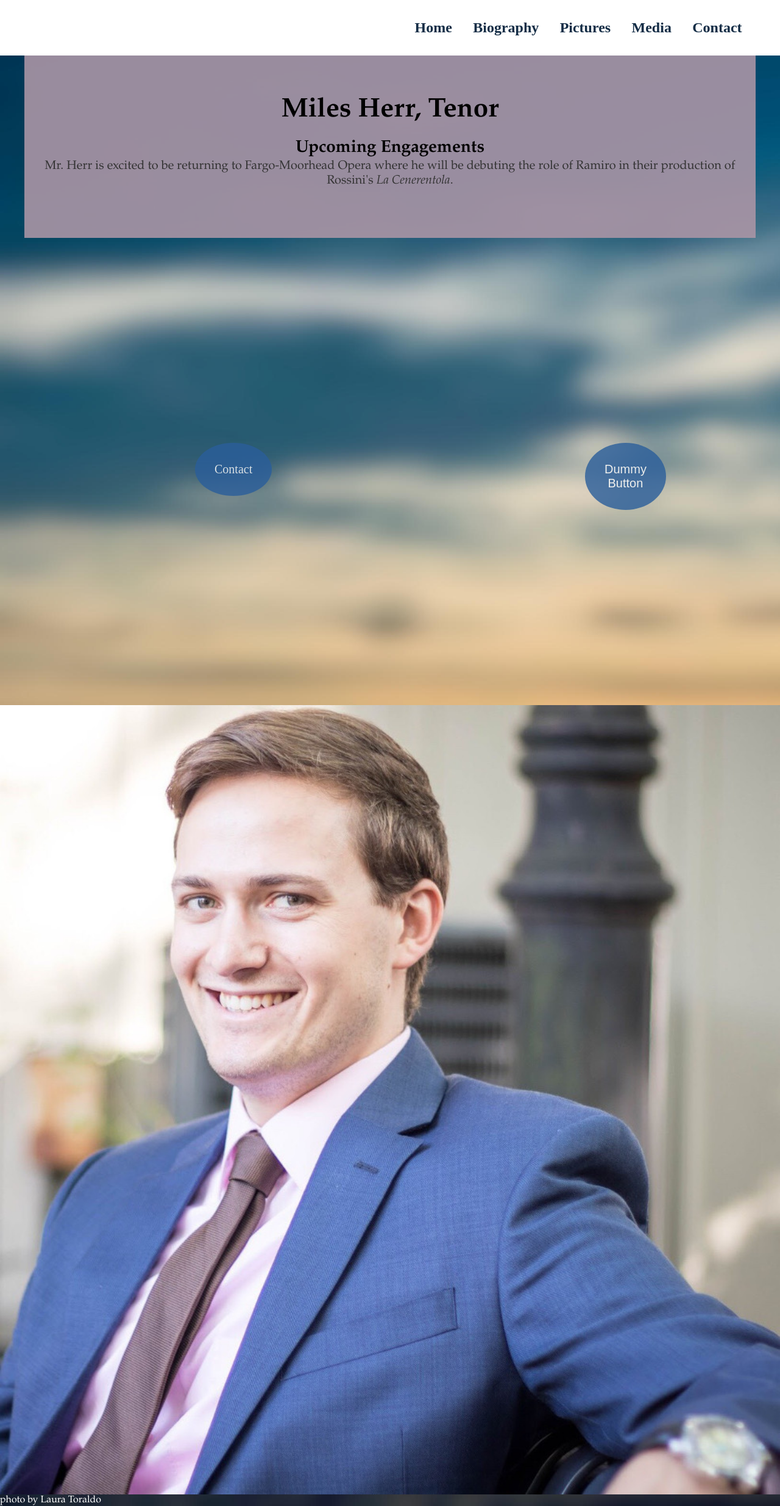
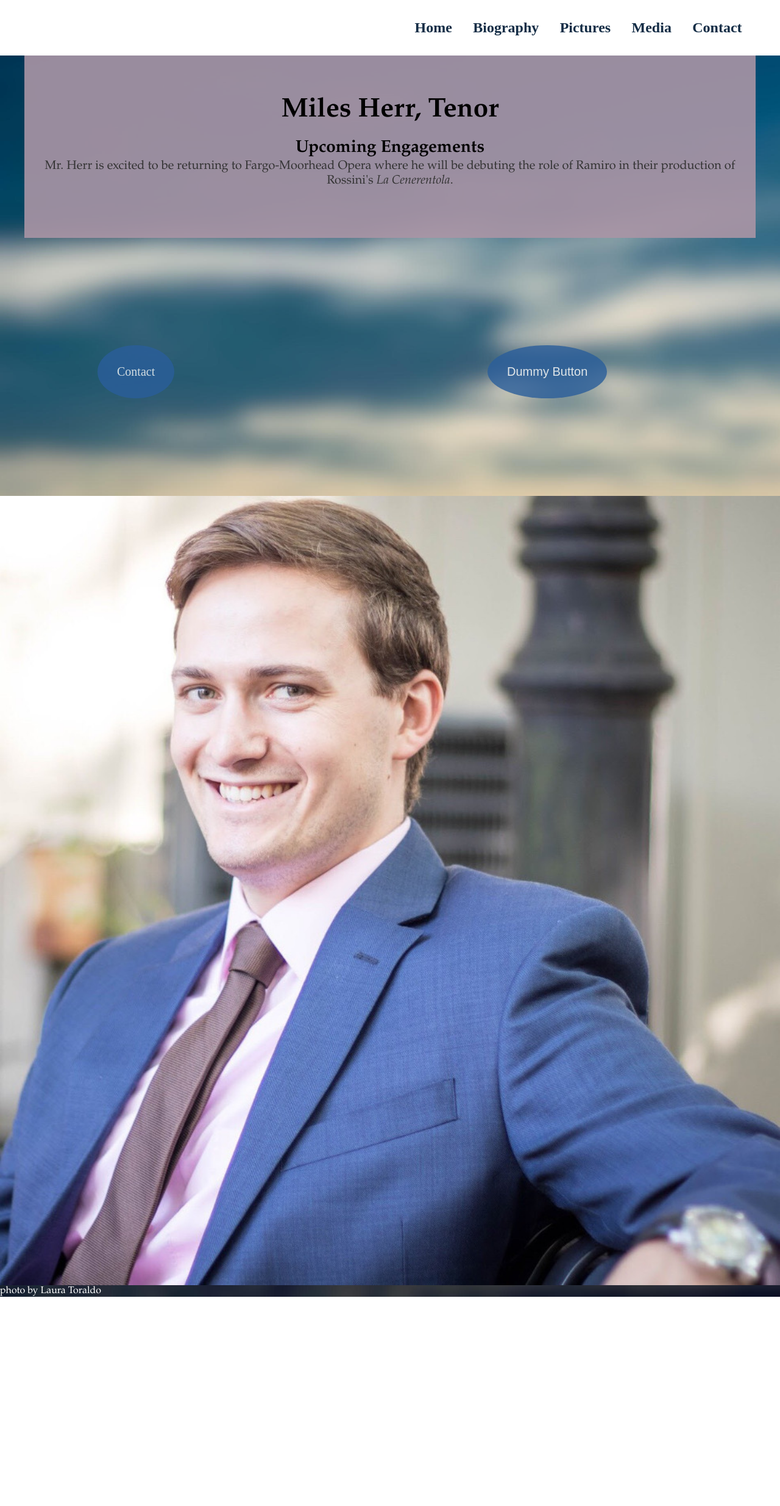
Before and after one commit to leemlb06pmi/leemlb06pmi.github.io, a Jekyll site: the page built from index.html, in a window 1280 px wide. Shown: the whole page at 61% size. Built offline with Jekyll 4.4.1, drawn with Linux system fonts in a browser that asks for light colours; after the commit the page ends 2126 px from its top, so only the background shows below that.

Commit message:
Update main.css

```diff
--- a/css/main.css
+++ b/css/main.css
@@ -80,7 +80,7 @@ footer {
 	font-size: 1.25em;
 	opacity:.8;
 	transition:.3s;
-  	margin: 50% 50%;
+  	margin: 25%;
   	cursor: pointer;
 	display:inline-block;
 	border-radius:50%;
@@ -94,6 +94,13 @@ footer {
 	opacity:1;
 }
 
+.b2 {
+	background-color:rgb(225,194,174);
+}
+
+.b2:hover{
+	opacity:1;
+}
 ul.posts {
     margin: 20px auto 40px;
     font-size: 1.25em;
```
